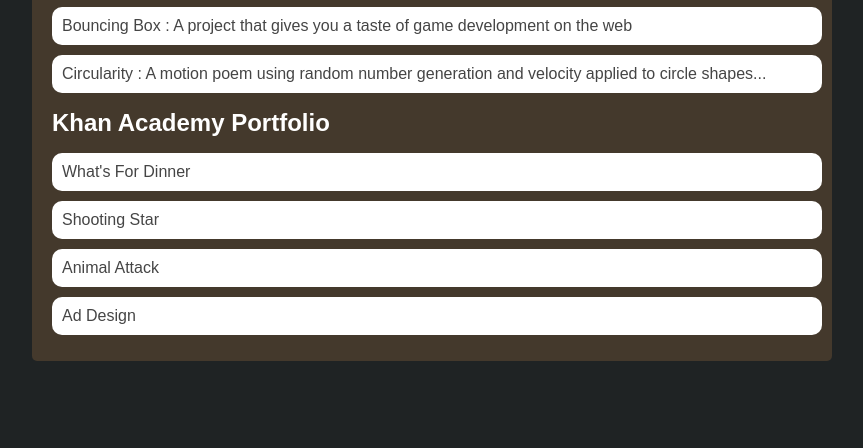
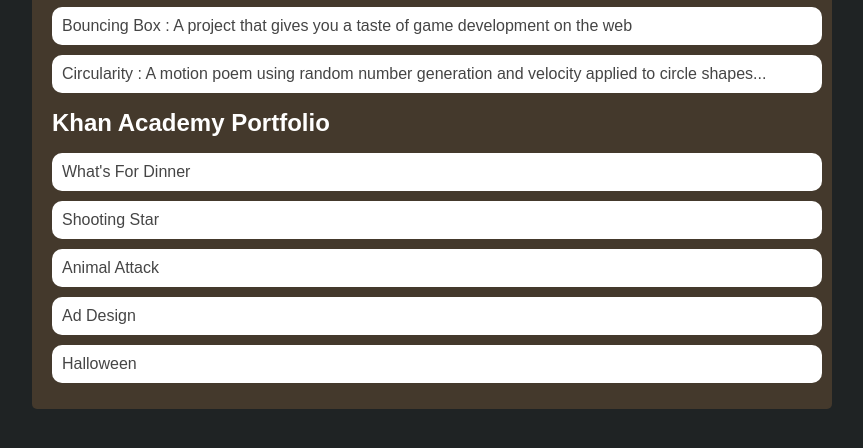
Before and after one commit to EthanPinson/EthanPinson.github.io, a plain HTML site: page portfolio.html in a window 1280 px wide. Shown: the part 244-692 px from the top of the page, without its empty margins (208-1071 px from the left). Drawn offline with Linux system fonts and the light colour scheme.

Commit message:
Update portfolio.html

```diff
--- a/portfolio.html
+++ b/portfolio.html
@@ -40,6 +40,8 @@
                     <li><a
                             href="https://www.khanacademy.org/computer-programming/spin-off-of-project-ad-design/5791628798640128">Ad
                             Design</a></li>
+                    <li><a
+                            href="https://www.khanacademy.org/computer-programming/halloween-project/5824989441212416">Halloween</a></li>
                 </ul>
             </div>
         </main>
```
